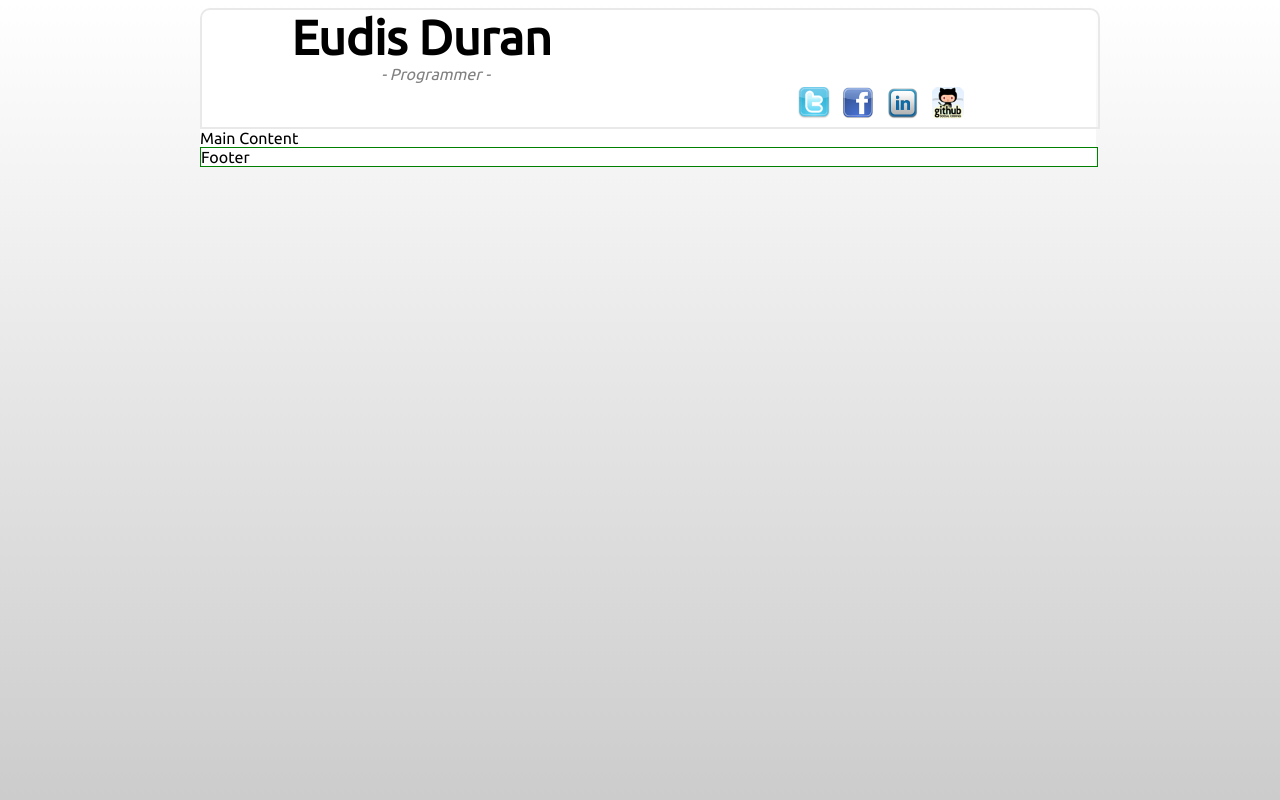
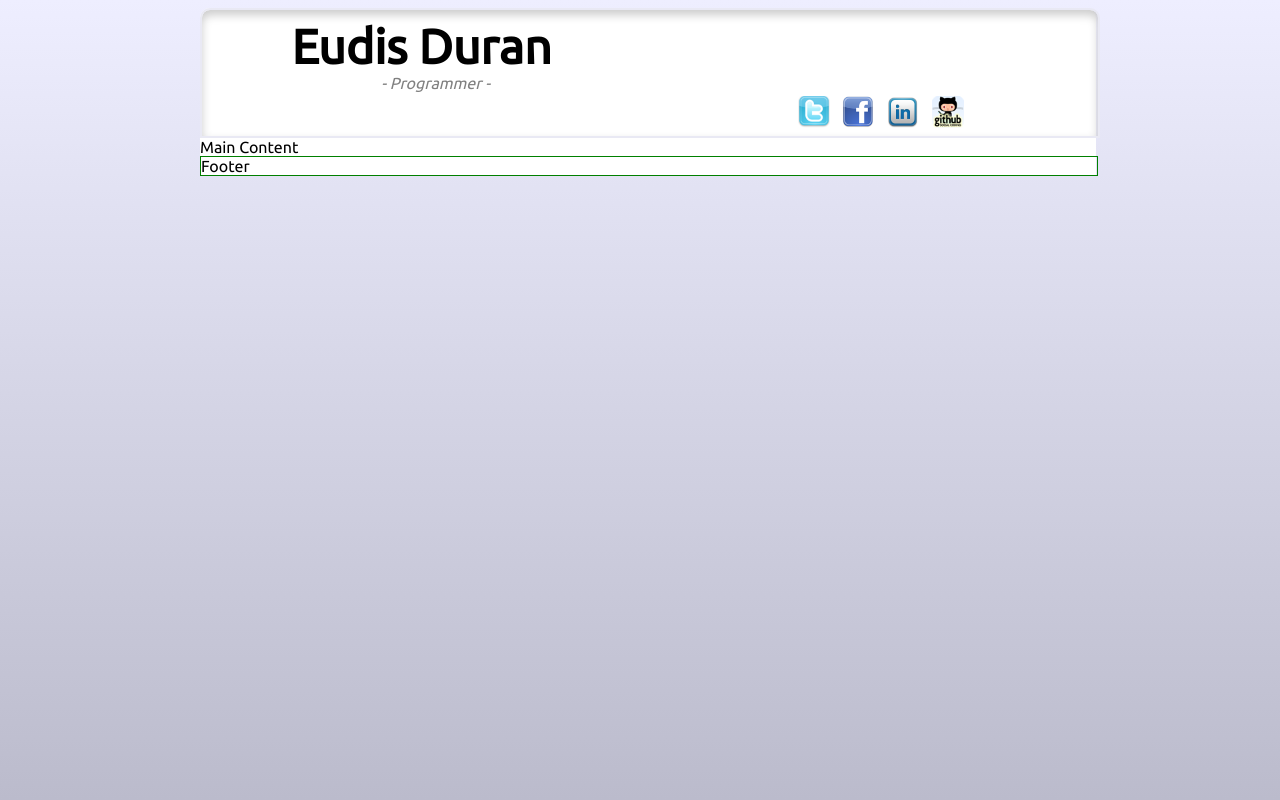
Before and after one commit to darken26/site, a PHP site: page / in a window 1280 px wide. Run offline with PHP 8.4, Linux system fonts and the light colour scheme; some libraries are stand-ins or nearby versions.

Commit message:
Changed the color scheme.  We now have a blue-ish color.  Also, removed the inset from the box-shadow

```diff
--- a/css/base.css
+++ b/css/base.css
@@ -4,9 +4,9 @@ html {
     height: 100%;
     background: #999; /* for non-css3 browsers */
 
-    filter: progid:DXImageTransform.Microsoft.gradient(startColorstr='#ffffff', endColorstr='#cccccc'); /* for IE */
-    background: -webkit-gradient(linear, left top, left bottom, from(#fff), to(#ccc)); /* for webkit browsers */
-    background: -moz-linear-gradient(top,  #fff,  #ccc); /* for firefox 3.6+ */
+    filter: progid:DXImageTransform.Microsoft.gradient(startColorstr='#eeefff', endColorstr='#bbbccc'); /* for IE */
+    background: -webkit-gradient(linear, left top, left bottom, from(#eef), to(#bbc)); /* for webkit browsers */
+    background: -moz-linear-gradient(top,  #eef,  #bbc); /* for firefox 3.6+ */
 }
 
 html, body {
@@ -21,6 +21,11 @@ html, body {
     background-color: white;
     float: left;
     margin-left: 15%;  /* This coincides with the width.  Must adjust by / 2. */
+
+    border-top-left-radius: 10px;
+    border-top-right-radius: 10px;
+    -moz-border-radius-topleft: 10px;
+    -moz-border-radius-topright: 10px;
 }
 
 #content {
@@ -35,13 +40,17 @@ html, body {
 }
 
 #header {
+    padding-top: 1%;
     width: 100%;
     float: left;
-    border: 2px solid rgb(233, 233, 233);
+    border: 2px solid rgb(233, 233, 244);
     border-top-left-radius: 10px;
     border-top-right-radius: 10px;
     -moz-border-radius-topleft: 10px;
     -moz-border-radius-topright: 10px;
+    -moz-box-shadow: 0px 5px 10px #ccc;
+
+    box-shadow: inset 0px 5px 10px #ccc;
 }
 
 #icons {
```
